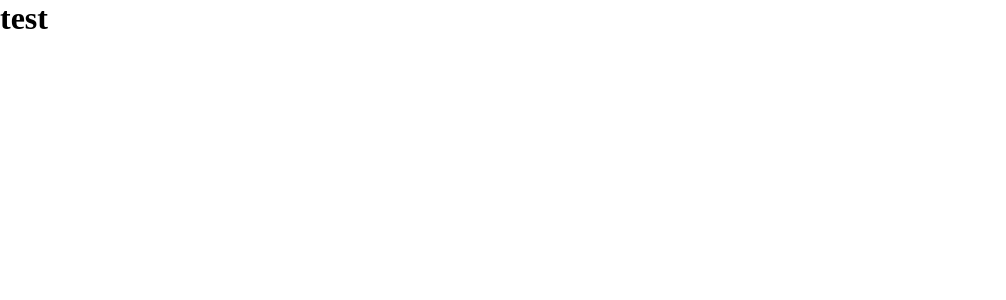
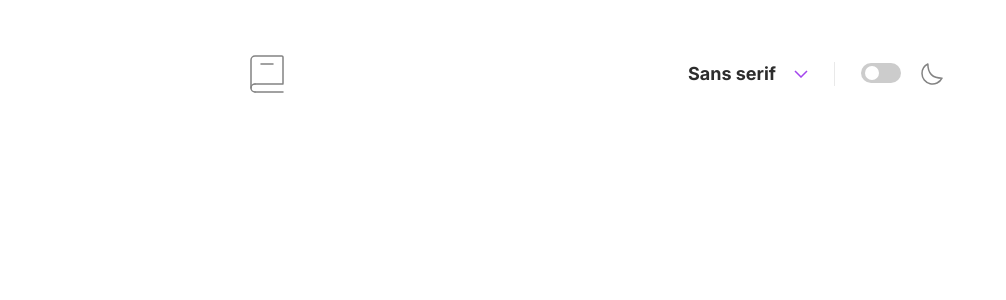
Before and after one commit to WiaterKa/2023.04.24----Dictionary_App_INT, a React (Vite) app: page / in a window 1280 px wide. Shown: the top 300 px of the page, without its empty margins (0-1006 px from the left). Built offline with nearby package versions, Linux system fonts and the light colour scheme.

Commit message:
Navigation_HTML+SASS_Setup

```diff
--- a/index.html
+++ b/index.html
@@ -14,7 +14,7 @@
     <title>Dictionary web app</title>
   </head>
   <body>
-    <div id="root"></div>
+    <div class="root" id="root"></div>
     <script type="module" src="/src/main.jsx"></script>
   </body>
 </html>
--- a/src/App.css
+++ b/src/App.css
@@ -1,5 +1,23 @@
+@import url("https://fonts.googleapis.com/css2?family=Inconsolata:wght@400;700&family=Inter:wght@400;700&family=Lora:wght@400;700&display=swap");
 * {
+  box-sizing: border-box;
   margin: 0;
-  box-sizing: 0;
   padding: 0;
 }
+
+html {
+  font-size: 10px;
+}
+
+.main-container {
+  margin-inline: 35rem;
+  margin-top: 5.5rem;
+  display: flex;
+  flex-direction: column;
+}
+
+@media screen and (max-width: 1330px) {
+  .main-container {
+    margin-inline: 25rem;
+  }
+}
--- a/src/App.jsx
+++ b/src/App.jsx
@@ -1,10 +1,13 @@
 import React from "react";
 import "./App.scss";
+import Navigation from "./components/Navigation/Navigation";
 
 function App() {
   return (
     <>
-      <h1>test</h1>
+      <div className="main-container">
+        <Navigation />
+      </div>
     </>
   );
 }
--- a/src/App.min.css
+++ b/src/App.min.css
@@ -1 +1 @@
-*{margin:0;box-sizing:0;padding:0}
+@import url("https://fonts.googleapis.com/css2?family=Inconsolata:wght@400;700&family=Inter:wght@400;700&family=Lora:wght@400;700&display=swap");*{box-sizing:border-box;margin:0;padding:0}html{font-size:10px}.main-container{margin-inline:35rem;margin-top:5.5rem;display:flex;flex-direction:column}@media screen and (max-width: 1330px){.main-container{margin-inline:25rem}}
--- a/src/App.scss
+++ b/src/App.scss
@@ -1,5 +1,21 @@
+@import url("https://fonts.googleapis.com/css2?family=Inconsolata:wght@400;700&family=Inter:wght@400;700&family=Lora:wght@400;700&display=swap");
 * {
+  box-sizing: border-box;
   margin: 0;
-  box-sizing: 0;
   padding: 0;
 }
+
+html {
+  font-size: 10px;
+}
+
+.main-container {
+  margin-inline: 35rem;
+  margin-top: 5.5rem;
+  display: flex;
+  flex-direction: column;
+
+  @media screen and (max-width: 1330px) {
+    margin-inline: 25rem;
+  }
+}
--- /dev/null
+++ b/src/components/Navigation/Navigation.jsx
@@ -0,0 +1,31 @@
+import React from "react";
+import "./styles.scss";
+
+export default function Navigation() {
+  return (
+    <nav>
+      <img src="src/assets/images/logo.svg" alt="logo" />
+
+      <div className="nav-interaction-box">
+        <div className="font-box">
+          <div className="current-font font sans-serif">Sans serif</div>
+          <img src="src/assets/images/icon-arrow-down.svg" alt="arrow-down" />
+          <div className="font-choice-box">
+            <p className="font sans-serif">Sans serif</p>
+            <p className="font serif">Serif</p>
+            <p className="font mono">Mono</p>
+          </div>
+        </div>
+        <div className="display-manipulation-box">
+          <div className="toggle-bar">
+            <label className="switch">
+              <input type="checkbox" />
+              <span className="slider round"></span>
+            </label>
+          </div>
+          <img src="src/assets/images/icon-moon.svg" alt="moon-svg" />
+        </div>
+      </div>
+    </nav>
+  );
+}
--- /dev/null
+++ b/src/components/Navigation/styles.css
@@ -0,0 +1,128 @@
+nav {
+  display: flex;
+  justify-content: space-between;
+  align-items: center;
+}
+
+nav .nav-interaction-box {
+  width: 50%;
+  display: flex;
+  justify-content: space-between;
+  align-items: center;
+}
+
+nav .nav-interaction-box .font-box {
+  display: flex;
+  justify-content: flex-end;
+  position: relative;
+  width: 50%;
+  cursor: pointer;
+  border-right: 1px solid #e9e9e9;
+  padding-right: 2.6rem;
+}
+
+nav .nav-interaction-box .font-box .font {
+  font-style: normal;
+  font-weight: 700;
+  font-size: 1.8rem;
+  line-height: 2.4rem;
+  color: #2d2d2d;
+}
+
+nav .nav-interaction-box .font-box .mono {
+  font-family: "Inconsolata", monospace;
+}
+
+nav .nav-interaction-box .font-box .serif {
+  font-family: "Lora", serif;
+}
+
+nav .nav-interaction-box .font-box .sans-serif {
+  font-family: "Inter", sans-serif;
+}
+
+nav .nav-interaction-box .font-box .font-choice-box {
+  background: #ffffff;
+  box-shadow: 0px 5px 30px rgba(0, 0, 0, 0.1);
+  border-radius: 1.6rem;
+  padding: 2.4rem;
+  display: flex;
+  flex-direction: column;
+  align-items: flex-start;
+  gap: 1.6rem;
+  position: absolute;
+  width: 18rem;
+  height: 15rem;
+  top: 4rem;
+  right: 0;
+  display: none;
+  transition: all 0.4 ease-in-out;
+}
+
+nav .nav-interaction-box .font-box img {
+  margin-left: 1.8rem;
+  object-fit: scale-down;
+}
+
+nav .display-manipulation-box {
+  width: 50%;
+  padding-left: 2.6rem;
+  display: flex;
+  gap: 2rem;
+}
+
+nav .display-manipulation-box .toggle-bar {
+  /* Hide default HTML checkbox */
+  /* The slider */
+}
+
+nav .display-manipulation-box .toggle-bar .switch {
+  position: relative;
+  display: inline-block;
+  width: 4rem;
+  height: 2rem;
+}
+
+nav .display-manipulation-box .toggle-bar .switch input {
+  opacity: 0;
+  width: 0;
+  height: 0;
+}
+
+nav .display-manipulation-box .toggle-bar .slider {
+  position: absolute;
+  cursor: pointer;
+  top: 0;
+  left: 0;
+  right: 0;
+  bottom: 0;
+  border-radius: 3.4rem;
+  background-color: #ccc;
+  -webkit-transition: 0.4s;
+  transition: 0.4s;
+}
+
+nav .display-manipulation-box .toggle-bar .slider:before {
+  position: absolute;
+  content: "";
+  height: 1.4rem;
+  width: 1.4rem;
+  left: 0.4em;
+  bottom: 0.3rem;
+  background-color: white;
+  -webkit-transition: 0.4s;
+  transition: 0.4s;
+  border-radius: 50%;
+}
+
+nav .display-manipulation-box .toggle-bar input:checked + .slider {
+  background-color: #757575;
+}
+
+nav .display-manipulation-box .toggle-bar input:focus + .slider {
+  box-shadow: 0 0 1px #757575;
+}
+
+nav .display-manipulation-box .toggle-bar input:checked + .slider:before {
+  transform: translateX(1.8rem);
+}
--- /dev/null
+++ b/src/components/Navigation/styles.scss
@@ -0,0 +1,127 @@
+nav {
+  display: flex;
+  justify-content: space-between;
+  align-items: center;
+
+  .nav-interaction-box {
+    width: 50%;
+    display: flex;
+    justify-content: space-between;
+    align-items: center;
+
+    .font-box {
+      display: flex;
+      justify-content: flex-end;
+      position: relative;
+      width: 50%;
+      cursor: pointer;
+      border-right: 1px solid #e9e9e9;
+      padding-right: 2.6rem;
+
+      .font {
+        font-style: normal;
+        font-weight: 700;
+        font-size: 1.8rem;
+        line-height: 2.4rem;
+        color: #2d2d2d;
+      }
+
+      .mono {
+        font-family: "Inconsolata", monospace;
+      }
+
+      .serif {
+        font-family: "Lora", serif;
+      }
+
+      .sans-serif {
+        font-family: "Inter", sans-serif;
+      }
+
+      .font-choice-box {
+        background: #ffffff;
+        box-shadow: 0px 5px 30px rgba(0, 0, 0, 0.1);
+        border-radius: 1.6rem;
+        padding: 2.4rem;
+        display: flex;
+        flex-direction: column;
+        align-items: flex-start;
+        gap: 1.6rem;
+        position: absolute;
+        width: 18rem;
+        height: 15rem;
+        top: 4rem;
+        right: 0;
+        display: none;
+        transition: all 0.4 ease-in-out;
+      }
+      img {
+        margin-left: 1.8rem;
+
+        object-fit: scale-down; //do ew. poprawy
+      }
+    }
+  }
+
+  .display-manipulation-box {
+    width: 50%;
+    padding-left: 2.6rem;
+    display: flex;
+    gap: 2rem;
+
+    .toggle-bar {
+      .switch {
+        position: relative;
+        display: inline-block;
+        width: 4rem;
+        height: 2rem;
+      }
+
+      /* Hide default HTML checkbox */
+      .switch input {
+        opacity: 0;
+        width: 0;
+        height: 0;
+      }
+
+      /* The slider */
+      .slider {
+        position: absolute;
+        cursor: pointer;
+        top: 0;
+        left: 0;
+        right: 0;
+        bottom: 0;
+        border-radius: 3.4rem;
+        background-color: #ccc;
+        -webkit-transition: 0.4s;
+        transition: 0.4s;
+      }
+
+      .slider:before {
+        position: absolute;
+        content: "";
+        height: 1.4rem;
+        width: 1.4rem;
+        left: 0.4em;
+        bottom: 0.3rem;
+        background-color: white;
+        -webkit-transition: 0.4s;
+        transition: 0.4s;
+        border-radius: 50%;
+      }
+
+      input:checked + .slider {
+        background-color: #757575;
+      }
+
+      input:focus + .slider {
+        box-shadow: 0 0 1px #757575;
+      }
+
+      input:checked + .slider:before {
+        transform: translateX(1.8rem);
+      }
+    }
+  }
+}
--- a/src/main.jsx
+++ b/src/main.jsx
@@ -1,7 +1,7 @@
 import React from "react";
 import ReactDOM from "react-dom/client";
 import App from "./App.jsx";
-import "./index.css";
+// import "./index.css";
 
 ReactDOM.createRoot(document.getElementById("root")).render(
   <React.StrictMode>
```
Also changed, not shown: src/components/Navigation/styles.min.css (added, +1 -0 lines), src/index.css (deleted).
